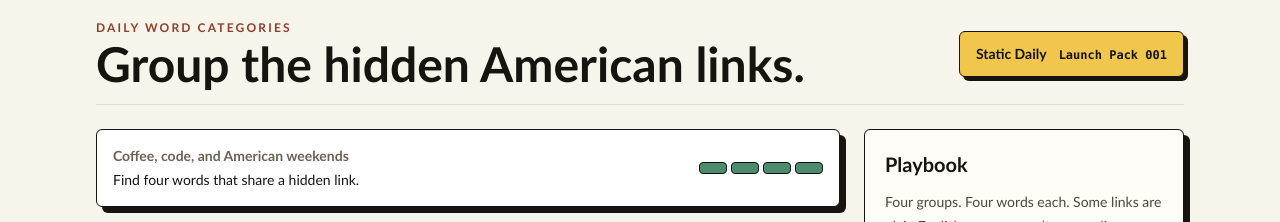
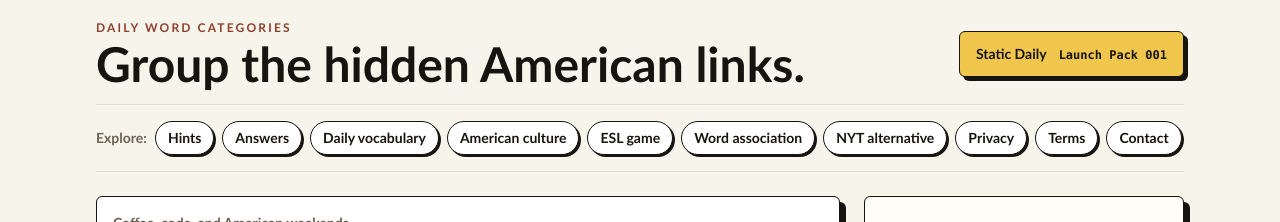
Before and after one commit to aDragon0707/daily-word-categories, a Next.js app: page / in a window 1280 px wide. Shown: the top 222 px of the page. Built offline with nearby package versions, Linux system fonts and the light colour scheme; no server answers.

Commit message:
Expose SEO and policy pages on homepage

```diff
--- a/src/app/page.tsx
+++ b/src/app/page.tsx
@@ -1,6 +1,7 @@
 "use client";
 
 import { useEffect, useMemo, useState } from "react";
+import Link from "next/link";
 import { trackEvent } from "@/lib/analytics";
 import { getTodaysPuzzle, type Puzzle, type PuzzleGroup } from "@/data/puzzles";
 import { makeShareText } from "@/lib/share";
@@ -225,6 +226,42 @@ export default function Home() {
           </div>
         </header>
 
+        <section className="border-b border-[#2d2a221f] py-4">
+          <div className="flex flex-wrap items-center gap-2 text-sm">
+            <span className="font-bold text-[#6c6254]">Explore:</span>
+            <Link className="rounded-full border border-[#17140f] bg-white px-3 py-1.5 font-bold shadow-[2px_2px_0_#17140f]" href="/hints/today">
+              Hints
+            </Link>
+            <Link className="rounded-full border border-[#17140f] bg-white px-3 py-1.5 font-bold shadow-[2px_2px_0_#17140f]" href="/answers/today">
+              Answers
+            </Link>
+            <Link className="rounded-full border border-[#17140f] bg-white px-3 py-1.5 font-bold shadow-[2px_2px_0_#17140f]" href="/daily-english-vocabulary-puzzle">
+              Daily vocabulary
+            </Link>
+            <Link className="rounded-full border border-[#17140f] bg-white px-3 py-1.5 font-bold shadow-[2px_2px_0_#17140f]" href="/american-culture-word-game">
+              American culture
+            </Link>
+            <Link className="rounded-full border border-[#17140f] bg-white px-3 py-1.5 font-bold shadow-[2px_2px_0_#17140f]" href="/esl-vocabulary-game">
+              ESL game
+            </Link>
+            <Link className="rounded-full border border-[#17140f] bg-white px-3 py-1.5 font-bold shadow-[2px_2px_0_#17140f]" href="/word-association-puzzle">
+              Word association
+            </Link>
+            <Link className="rounded-full border border-[#17140f] bg-white px-3 py-1.5 font-bold shadow-[2px_2px_0_#17140f]" href="/nyt-connections-alternative-for-english-learners">
+              NYT alternative
+            </Link>
+            <Link className="rounded-full border border-[#17140f] bg-white px-3 py-1.5 font-bold shadow-[2px_2px_0_#17140f]" href="/privacy">
+              Privacy
+            </Link>
+            <Link className="rounded-full border border-[#17140f] bg-white px-3 py-1.5 font-bold shadow-[2px_2px_0_#17140f]" href="/terms">
+              Terms
+            </Link>
+            <Link className="rounded-full border border-[#17140f] bg-white px-3 py-1.5 font-bold shadow-[2px_2px_0_#17140f]" href="/contact">
+              Contact
+            </Link>
+          </div>
+        </section>
+
         <div className="grid flex-1 gap-6 py-6 lg:grid-cols-[1fr_320px]">
           <section className="flex flex-col gap-4">
             <div className="rounded-md border border-[#17140f] bg-white p-4 shadow-[6px_6px_0_#17140f]">
```
